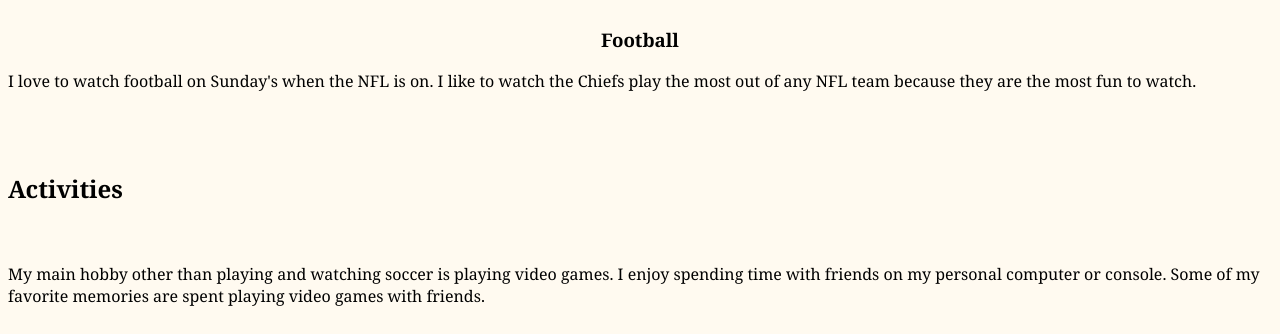
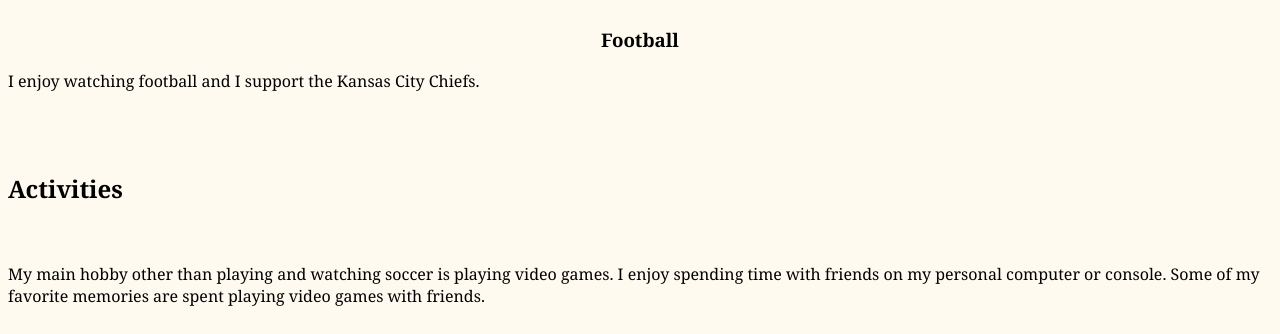
Before and after one commit to ColeD1822/ColeD1822.github.io, a plain HTML site: page sports_and_activities.html in a window 1280 px wide. Shown: the part 763-1097 px from the top of the page. Drawn offline with Linux system fonts and the light colour scheme.

Commit message:
Update sports_and_activities.html

```diff
--- a/sports_and_activities.html
+++ b/sports_and_activities.html
@@ -38,8 +38,7 @@ when the Champions League Games are on. In Europe, FC Barcelona and Chelsea Foot
     <br />
     <br />
     <h3>Football</h3>
-    <p>I love to watch football on Sunday's when the NFL is on. I like to watch the Chiefs play the most out of any NFL team
-because they are the most fun to watch.</p>
+    <p>I enjoy watching football and I support the Kansas City Chiefs.</p>
     <br />
     <br />
     <h2>Activities</h2>
```
